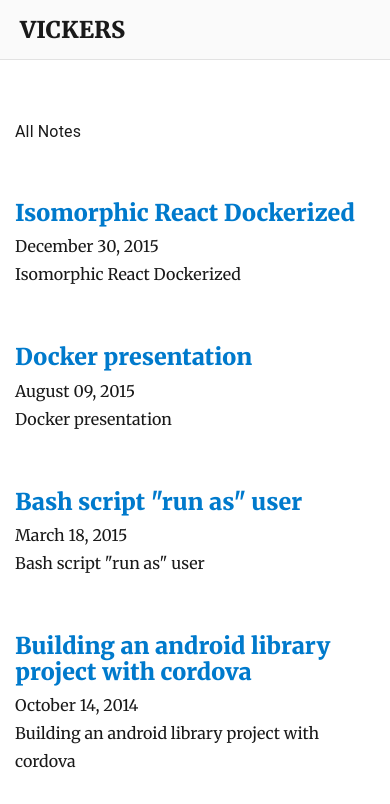
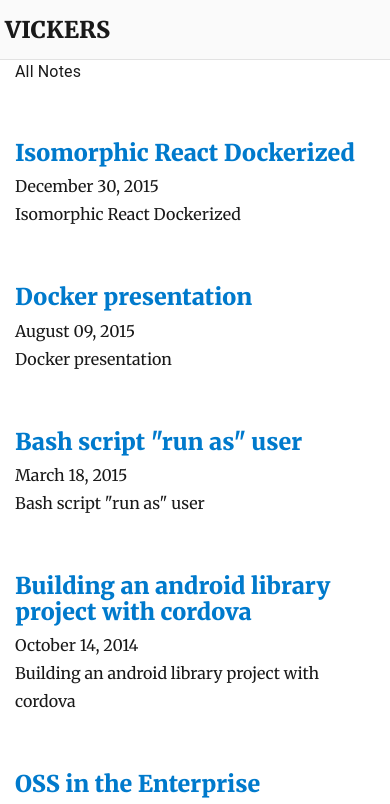
Before and after one commit to code-vicar/scottwvickers-site, a Gatsby site: page /notes in a window 390 px wide. Shown: the top 804 px of the page. Built offline with nearby package versions, Linux system fonts and the light colour scheme; Gatsby itself is replaced by a stand-in of ours; some packages are replaced by stand-ins of ours.

Commit message:
improve header/main alignment, add breakpoints, remove disqus (loading ads/affiliates in background)

```diff
--- a/package.json
+++ b/package.json
@@ -6,7 +6,6 @@
   "author": "Scott Vickers <scott.w.vickers@gmail.com>",
   "dependencies": {
     "@material-ui/core": "^4.8.3",
-    "disqus-react": "^1.0.7",
     "gatsby": "2.18.17",
     "gatsby-image": "^2.2.37",
     "gatsby-plugin-excerpts": "^1.1.0",
--- a/src/components/header.tsx
+++ b/src/components/header.tsx
@@ -26,9 +26,21 @@
     [theme.breakpoints.up('sm')]: {
       borderBottom: 'none',
       letterSpacing: '1px',
-      '-webkit-transition': 'background .5s ease-in-out, min-height 1s ease-in-out',
-      '-moz-transition': 'background .5s ease-in-out, min-height 1s ease-in-out',
-      transition: 'background .5s ease-in-out, min-height 1s ease-in-out'
+      '-webkit-transition': 'background .5s ease-in-out, min-height .5s ease-in-out',
+      '-moz-transition': 'background .5s ease-in-out, min-height .5s ease-in-out',
+      transition: 'background .5s ease-in-out, min-height .5s ease-in-out'
+    }
+  },
+  navContainer: {
+    width: '100%',
+    marginLeft: 'auto',
+    marginRight: 'auto',
+    maxWidth: '100%',
+    [theme.breakpoints.up('sm')]: {
+      maxWidth: `${theme.breakpoints.values.sm}px`
+    },
+    [theme.breakpoints.up('md')]: {
+      maxWidth: `${theme.breakpoints.values.md}px`
     }
   },
   collapsed: {
@@ -40,7 +52,10 @@
   },
   fixedTop: {
     borderWidth: '0 0 1px',
-    position: 'sticky',
+    position: 'fixed',
+    display: 'flex',
+    left: 0,
+    right: 0,
     top: 0,
     zIndex: 1030
   }
@@ -55,10 +70,10 @@
       return
     }
     const navbarTopOffset = navbarRef.current.getBoundingClientRect().top + window.pageYOffset
-    if (navbarRef.current.classList.contains(styles.collapsed) && navbarTopOffset < 20) {
+    if (navbarRef.current.classList.contains(styles.collapsed) && navbarTopOffset <= navbar.collapseOffset) {
       navbarRef.current.classList.remove(styles.collapsed)
     }
-    if (!navbarRef.current.classList.contains(styles.collapsed) && navbarTopOffset > 40) {
+    if (!navbarRef.current.classList.contains(styles.collapsed) && navbarTopOffset > navbar.collapseOffset) {
       navbarRef.current.classList.add(styles.collapsed)
     }
   }
@@ -78,22 +93,26 @@
   }, [])
 
   const rootPath = `${__PATH_PREFIX__}/`
-  const classes = [styles.root, styles.fixedTop]
+  const classes = [styles.navContainer]
   if (className) {
     classes.push(className)
   }
   const isRootPath = location.pathname === rootPath
   return (
     <nav
-      className={classes.join(' ')}
+      className={[styles.root, styles.fixedTop].join(' ')}
       ref={navbarRef}
       role="navigation"
     >
-      <NavBrand
-        title={title}
-        isRootPath={isRootPath}
-      />
-      {MainNav ? <MainNav /> : null}
+      <section
+        className={classes.join(' ')}
+      >
+        <NavBrand
+          title={title}
+          isRootPath={isRootPath}
+        />
+        {MainNav ? <MainNav /> : null}
+      </section>
     </nav>
   )
 }
--- a/src/components/layout.tsx
+++ b/src/components/layout.tsx
@@ -5,7 +5,7 @@
 import { WindowLocation, IMainNavComponent } from '../interfaces'
 import { layout } from '../styles/constants'
 
-const useStyles = makeStyles(() => createStyles({
+const useStyles = makeStyles(theme => createStyles({
   root: {
     display: 'flex',
     flexDirection: 'column',
@@ -19,6 +19,18 @@
     justifyContent: 'space-between',
     alignItems: 'center',
     flexWrap: 'wrap'
+  },
+  main: {
+    marginTop: '60px',
+    marginLeft: 'auto',
+    marginRight: 'auto',
+    width: '100%',
+    [theme.breakpoints.up('sm')]: {
+      maxWidth: `${theme.breakpoints.values.sm}px`
+    },
+    [theme.breakpoints.up('md')]: {
+      maxWidth: `${theme.breakpoints.values.md}px`
+    }
   },
   footer: {
     display: 'flex',
@@ -50,9 +62,7 @@
         MainNav={MainNav}
       />
       <main
-        style={{
-          marginTop: '60px'
-        }}
+        className={classes.main}
       >
         {children}
       </main>
--- a/src/components/notes_peek.tsx
+++ b/src/components/notes_peek.tsx
@@ -57,9 +57,6 @@
         </Link>
       </Typography>
       <div
-        style={{
-          maxWidth: '600px'
-        }}
         dangerouslySetInnerHTML={{
           __html: note.snippet,
         }}
--- a/src/styles/constants.ts
+++ b/src/styles/constants.ts
@@ -1,8 +1,9 @@
 export const layout = {
-  contentSideMargin: '15px'
+  contentSideMargin: '15px',
 }
 
 export const navbar = {
+  collapseOffset: 10,
   colorCollapsed: 'rgb(238, 241, 255)',
   colorCollapsedDark: 'rgb(60, 60, 80)',
   bottomBorderColor: 'rgba(170, 170, 170, 0.3)'
--- a/src/templates/blog-post.tsx
+++ b/src/templates/blog-post.tsx
@@ -5,7 +5,6 @@
 import { SEO } from '../components/seo'
 import { rhythm, scale } from '../utils/typography'
 import { BlogNav } from '../components/mainNav/blog-nav'
-import { CommentThread } from '../components/disqus/comment-thread'
 import {
   ISiteMetaData,
   IBlogPostContext,
@@ -100,7 +99,6 @@
           </li>
         </ul>
       </nav>
-      <CommentThread noteSlug={post.fields.slug} noteTitle={post.frontmatter.title || post.fields.slug} />
     </Layout>
   )
 }
```
Also changed, not shown: src/components/disqus/comment-thread.tsx (deleted, +0 -22 lines), src/components/disqus/use-disqus.ts (deleted, +0 -36 lines), src/components/mainNav/home-nav.tsx (+6 -2 lines), 1 other file.
